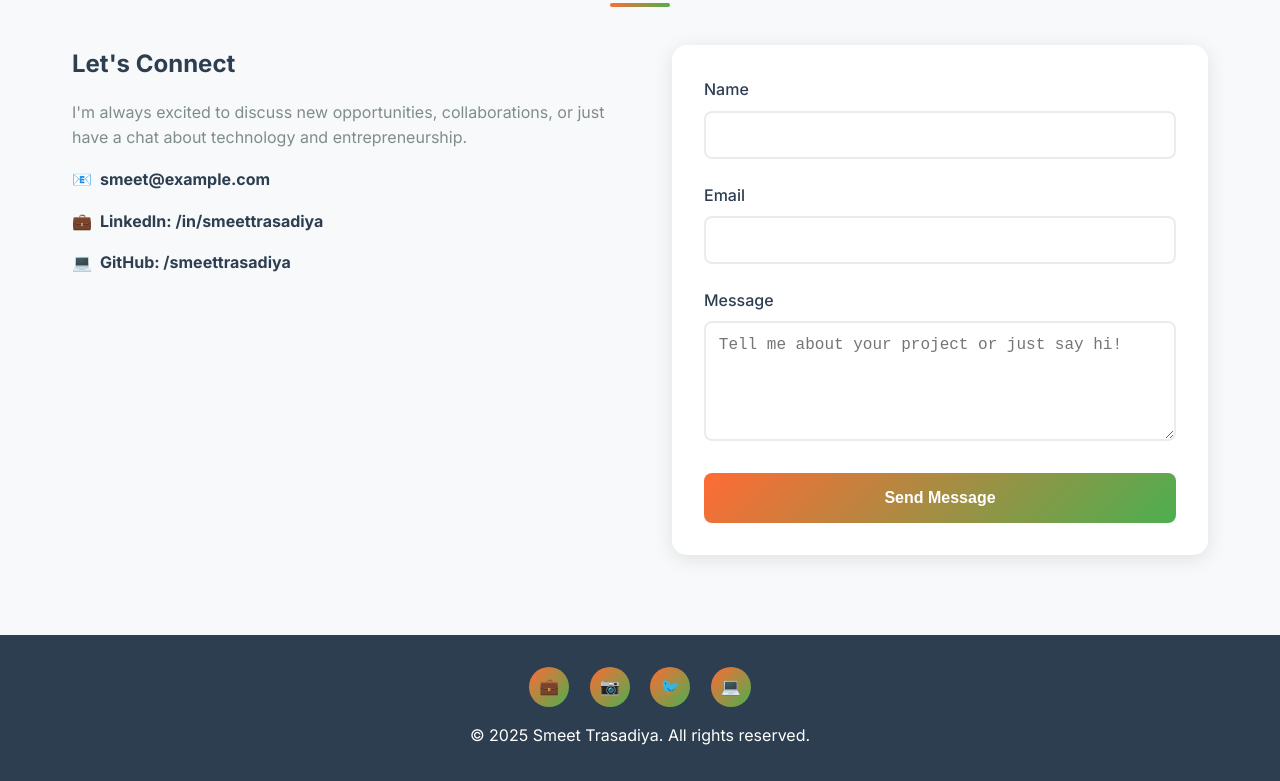
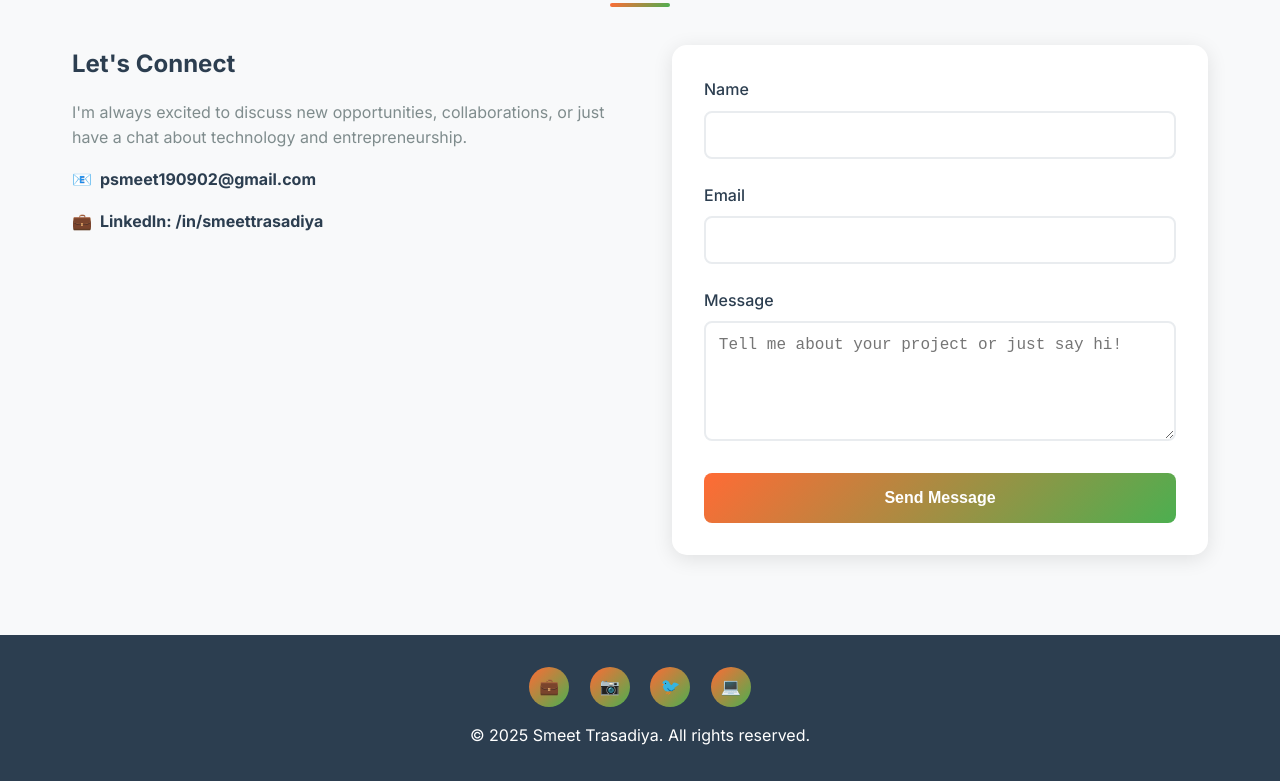
Before and after one commit to Pepperflick/smeet-portfolio, a plain HTML site: page index.html in a window 1280 px wide. Shown: the part 3569-4350 px from the top of the page. Drawn offline with Linux system fonts and the light colour scheme.

Commit message:
Update index.html

```diff
--- a/index.html
+++ b/index.html
@@ -699,16 +699,16 @@
                     <p>I'm always excited to discuss new opportunities, collaborations, or just have a chat about technology and entrepreneurship.</p>
                     <div class="contact-item">
                         <span>📧</span>
-                        <strong>smeet@example.com</strong>
+                        <strong>psmeet190902@gmail.com</strong>
                     </div>
                     <div class="contact-item">
                         <span>💼</span>
                         <strong>LinkedIn: /in/smeettrasadiya</strong>
                     </div>
-                    <div class="contact-item">
+                  <!--  <div class="contact-item">
                         <span>💻</span>
                         <strong>GitHub: /smeettrasadiya</strong>
-                    </div>
+                    </div> -->
                 </div>
                 <form class="contact-form fade-in" id="contact-form">
                     <div class="form-group">
```
